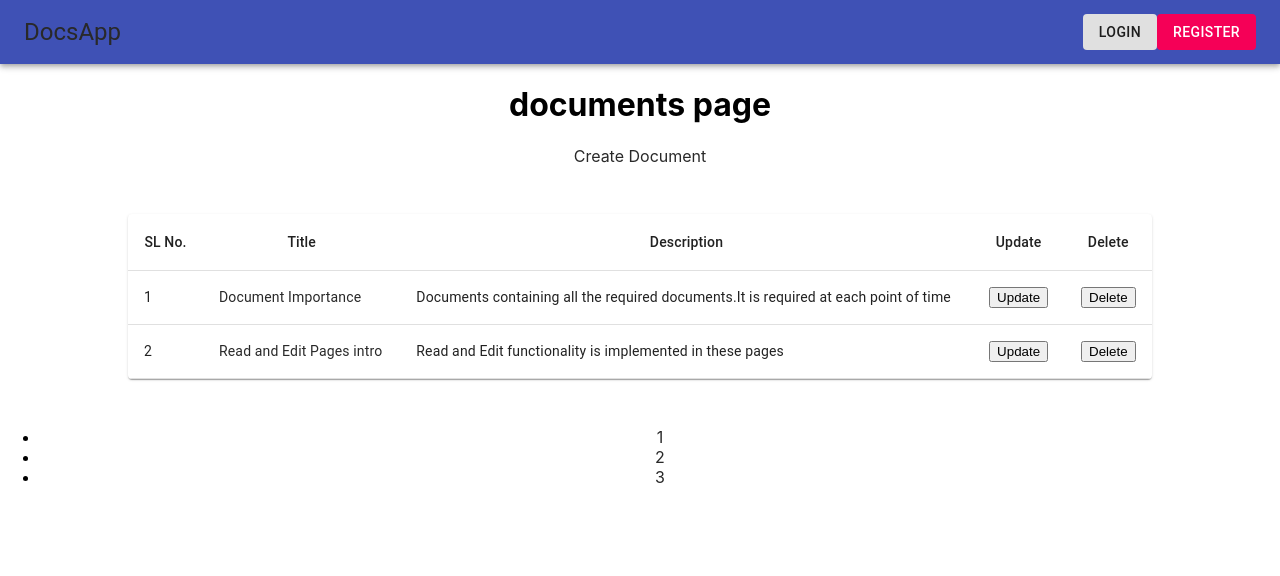
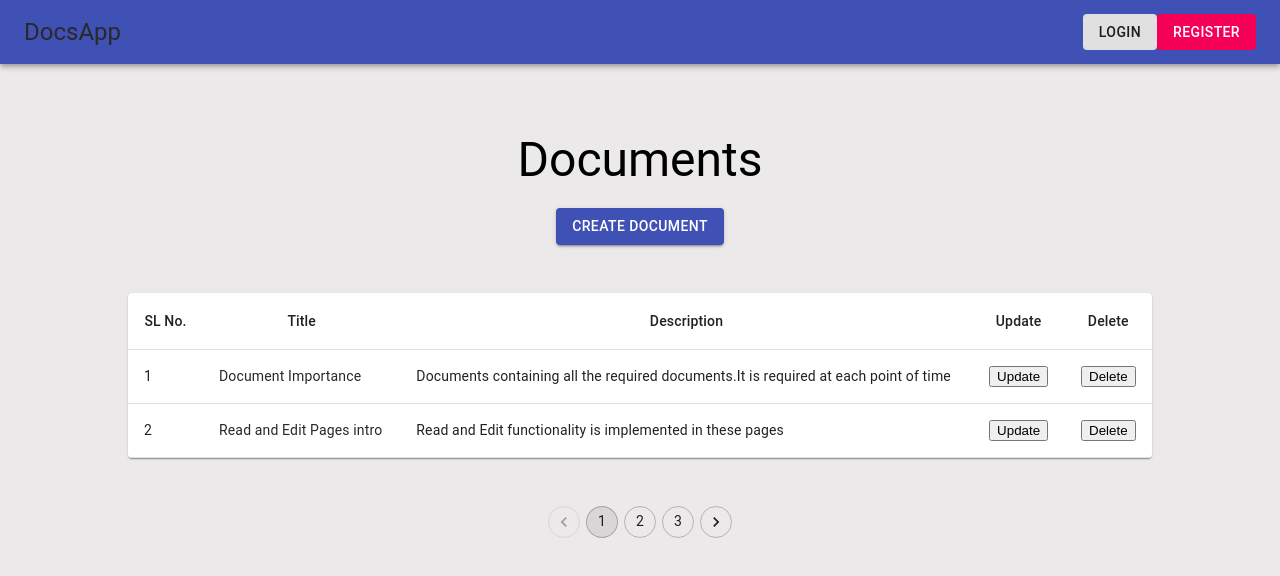
Before and after one commit to vivek9142/docsapp, a React (Create React App) app: page / in a window 1280 px wide. Shown: the top 576 px of the page. Built offline with nearby package versions, Linux system fonts and the light colour scheme.

Commit message:
added UI for homepage and resolved bug in manageDocs page

```diff
--- a/src/App.css
+++ b/src/App.css
@@ -1,5 +1,7 @@
 .App {
   text-align: center;
+  height: 100vh;
+  background: #ebe9e9;
 }
 a,a:visited,a:active{
   text-decoration: none;
--- a/src/components/Paginate/Paginate.component.jsx
+++ b/src/components/Paginate/Paginate.component.jsx
@@ -1,23 +1,20 @@
-import { Link } from "react-router-dom";
+import {Pagination} from '@material-ui/lab';
+import { makeStyles } from '@material-ui/core';
+const Paginate = ({pages,...props}) => {
+    const classes = useStyles();
 
-const Pagination = ({pages}) => {
-    let pageList=[];
-    for(let i=1;i<=pages;i++){
-        pageList.push(
-            (
-                <li key={i} className='pagination__list-item'>
-                    <Link to={`?page=${i}`}>{i}</Link>
-                </li>
-            )
-        )
-    }
     return (
         <div className="pagination__container">
-            <ul className="pagination">
-                {pageList}
-            </ul>
+            <Pagination className={classes.paging} count={pages} variant="outlined" {...props} />
         </div>
     )
 }
 
-export default Pagination;
+export default Paginate;
+
+const useStyles = makeStyles(({
+    paging:{
+        display: 'flex',
+        justifyContent: 'center'
+    }
+}));
--- a/src/components/Table/TableComponent.component.jsx
+++ b/src/components/Table/TableComponent.component.jsx
@@ -2,7 +2,6 @@ import Button from "../Button/Button.component";
 import { Link } from "react-router-dom";
 import { useDispatch } from "react-redux";
 import { deleteDocument } from "../../redux/actionCreators/documentActionCr";
-import Pagination from "../Pagination/Pagination.component";
 import {Table,Paper,TableRow,
     TableCell,TableHead,
     TableContainer,makeStyles} from '@material-ui/core';
--- a/src/pages/Documents/Documents.page.jsx
+++ b/src/pages/Documents/Documents.page.jsx
@@ -1,23 +1,49 @@
+import {useState} from 'react';
 import { useSelector } from "react-redux";
 import TableComponent from "../../components/Table/TableComponent.component";
 import Paginate from "../../components/Paginate/Paginate.component";
 import { Link } from "react-router-dom";
+import { Button,Typography,makeStyles } from '@material-ui/core';
+
 
 const Documents = (props) => {
+    const classes = useStyles();
     const documents = useSelector(state => state.documents.documents);
-    const pageParam = parseInt(new URLSearchParams(props.location.search).get('page'));
 
     const pages = Math.ceil(documents.length/2);
-    let Docs = [...documents];
-    Docs = Docs.splice((pageParam-1)*2,2);
+    let initialDocs = [...documents].splice(0,2);
+    const [docs,setDocs] = useState({initialLoading:true,docs:[]});
+
+
+    const handlePageChange = (event,value) => {
+        let newDocs = [...documents].splice((value-1)*2,2);
+        setDocs(prevState => ({...prevState,initialLoading:false,docs:[...newDocs]}));
+    }
 
     return (
         <>
-        <h1>documents page</h1>
-        <Link to='/document/manage/'>Create Document</Link>
-        <TableComponent docs={Docs}/>
-        <Paginate pages={pages}/>
+        <div className={classes.homepage_container}>
+        <Typography className={classes.main__heading} variant='h3'>Documents</Typography>
+
+        <Link to='/document/manage/'>
+            <Button variant='contained' color='primary'>
+                Create Document
+            </Button>
+        </Link>
+        <TableComponent docs={docs.initialLoading?initialDocs:docs.docs}/>
+        <Paginate onChange={handlePageChange} pages={pages}/>
+        </div>
         </>
     )
 }
 export default Documents;
+
+
+const useStyles = makeStyles(({
+    homepage_container:{
+        margin: '3rem 0'
+    },
+    main__heading:{
+        lineHeight:'6rem'
+    }
+}));
--- a/src/pages/ManageDocument/ManageDocument.page.jsx
+++ b/src/pages/ManageDocument/ManageDocument.page.jsx
@@ -6,7 +6,7 @@ const ManageDocument = (props) => {
     const dispatch = useDispatch();
     let documentId = props.match.params.id;
 
-    let docs= useSelector(state => state.documents);
+    let docs= useSelector(state => state.documents.documents);
 
     let documentToUpdate=[];
     if(documentId) {
```
